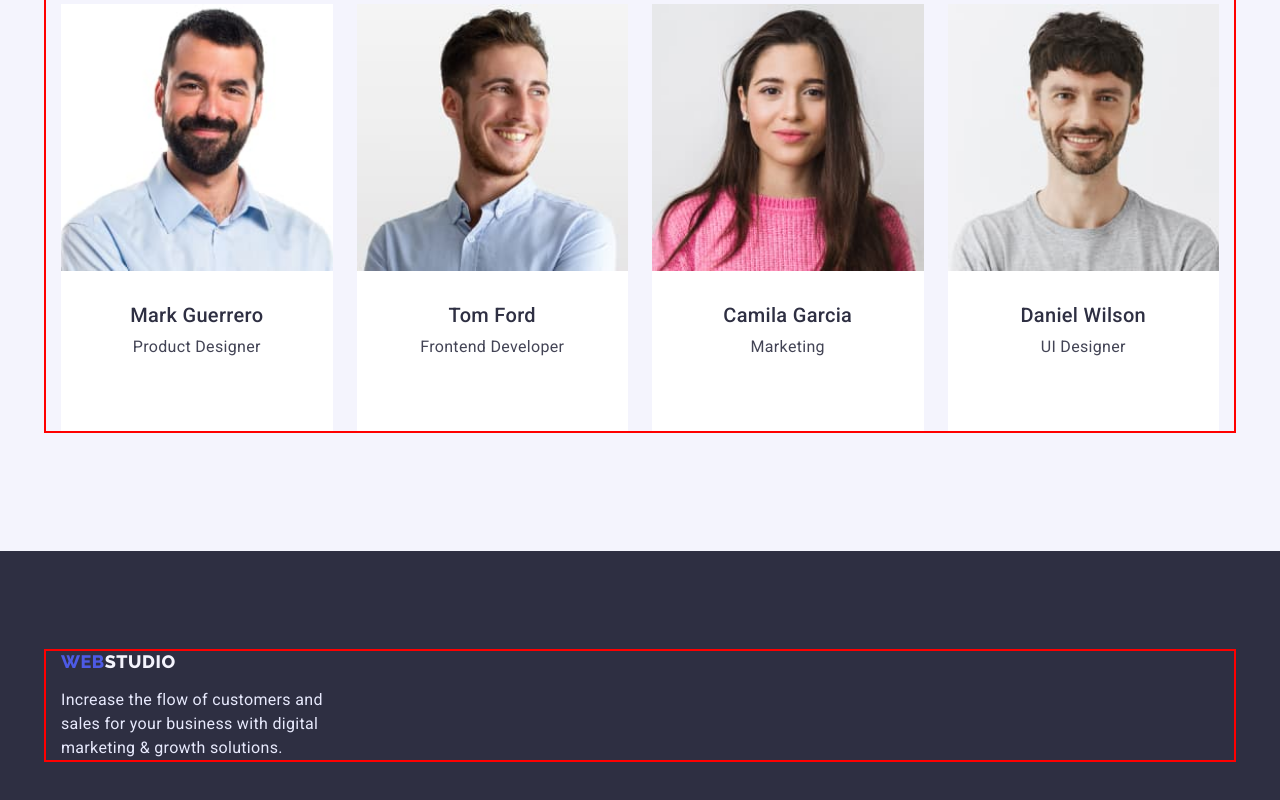
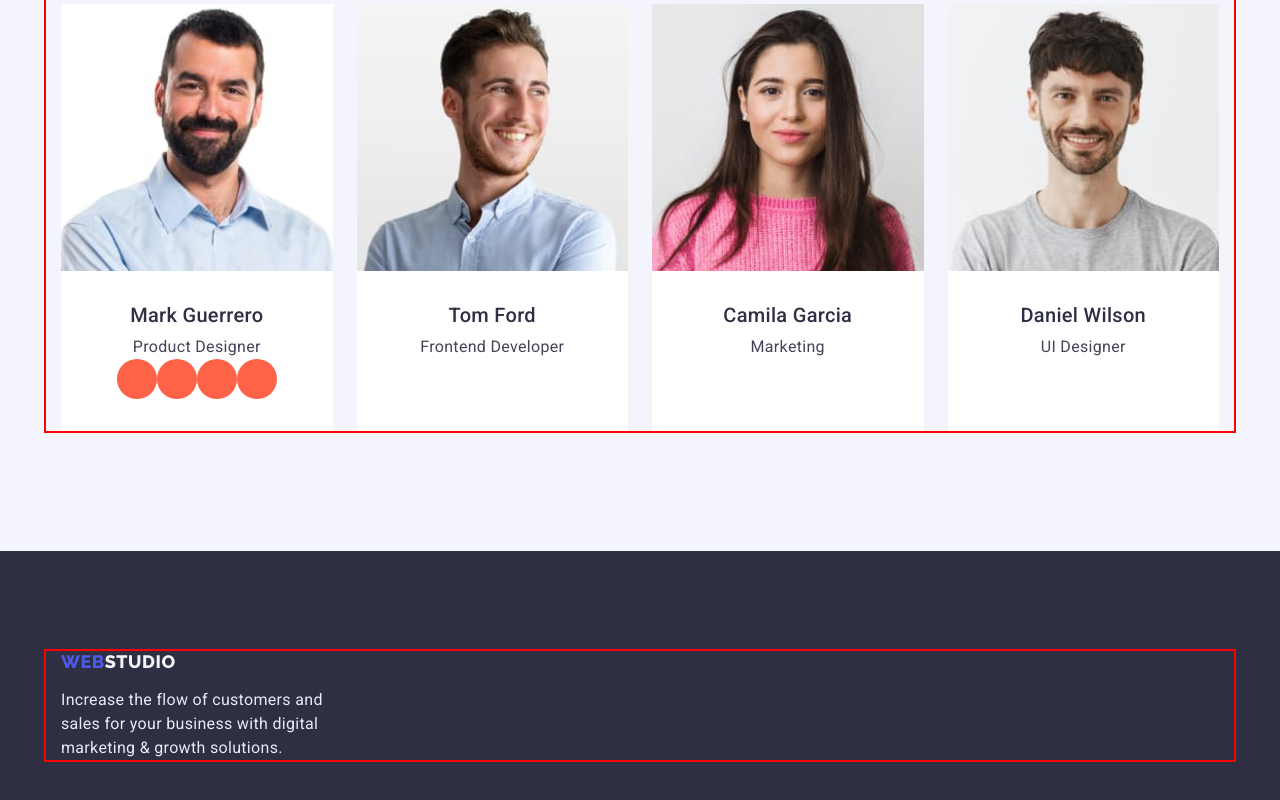
Before and after one commit to SergBohdan/goit-markup-hw-03, a plain HTML site: page index.html in a window 1280 px wide. Shown: the part 1785-2585 px from the top of the page. Drawn offline with nearby package versions, Linux system fonts and the light colour scheme.

Commit message:
Update slyles.css

```diff
--- a/css/slyles.css
+++ b/css/slyles.css
@@ -298,15 +298,15 @@ body {
 }
 
 .team-soc-item {
-  /* width: 40px;
-  height: 40px; */
+  width: 40px;
+  height: 40px;
 }
 
 .team-soc-link {
-  width: 40px;
-  height: 40px;
+  width: 100%;
+  height: 100%;
   border-radius: 50%;
-  color: tomato;
+  background-color: tomato;
   display: block;
 }
 
```
